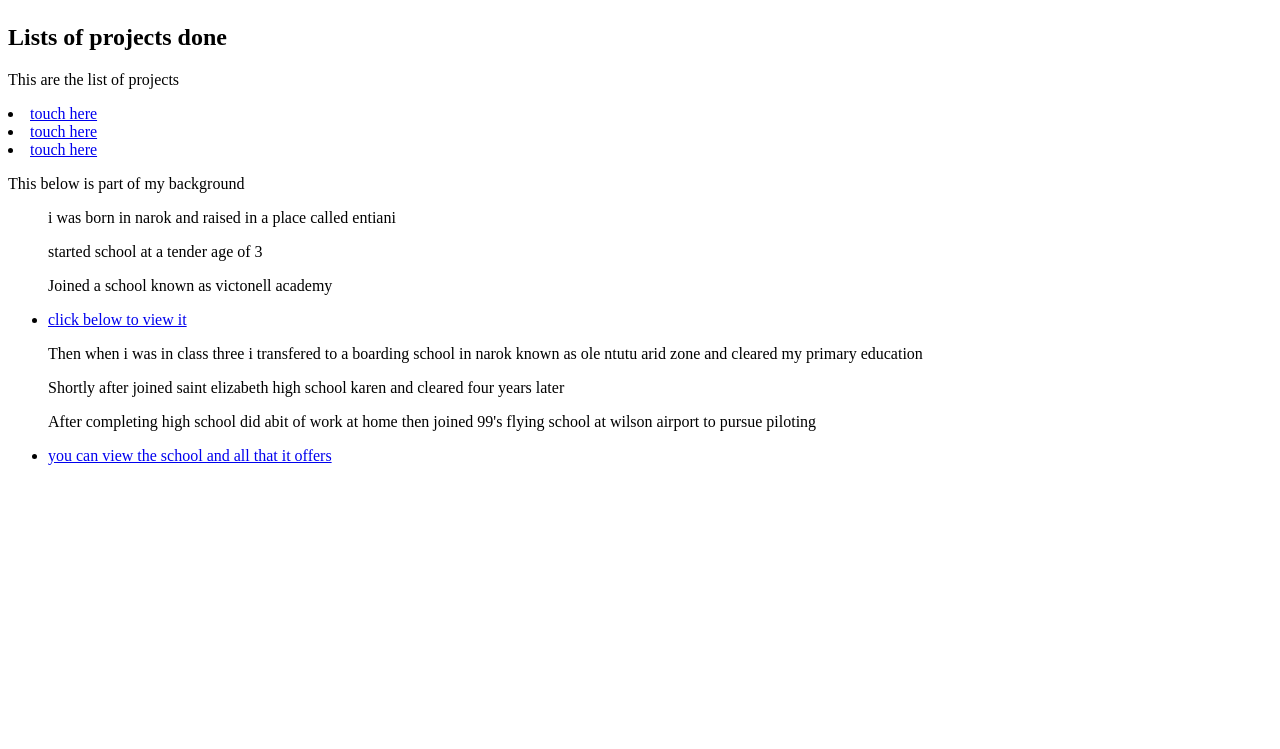
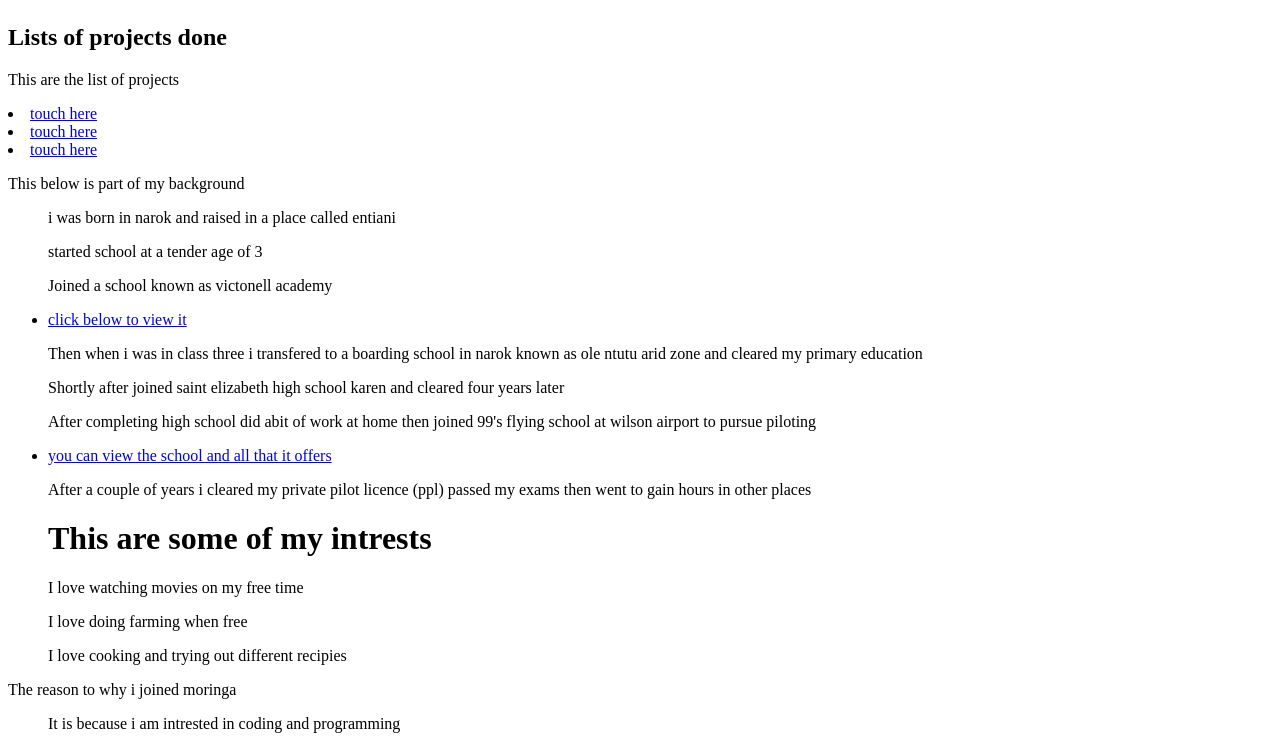
Before and after one commit to parsalunye/lawrence-naeku, a plain HTML site: page index.html in a window 1280 px wide. Shown: the part 756-1505 px from the top of the page. Before the commit the page ends 1237 px from the top, so only its background shows below. Drawn offline with Linux system fonts and the light colour scheme.

Commit message:
add changes made

```diff
--- a/index.html
+++ b/index.html
@@ -23,5 +23,18 @@
        <p>Shortly after joined saint elizabeth high school karen and cleared  four years later</p>
        <p>After completing high school did abit of work at home then joined 99's flying school at wilson airport to pursue piloting </p>
        <li><a href="http://www.99flying.com/">you can view the school and all that it offers</a>
+       <p>After a couple of years i cleared my private pilot licence (ppl) passed my exams then went to gain hours in other places</p>
+     </ul>
+     <ol>
+      <h1>This are some of my intrests</h1>
+       <p>I love watching movies on my free time </p>
+       <p>I love doing farming when free</p>
+       <p>I love cooking and trying out different recipies</p>
+     </ol>
+     <p>The reason to why i joined moringa </p>
+     <ul>
+       <p>It is because i am intrested in coding and programming</p>
+     </ul>
+
   </body>
 </html>
```
